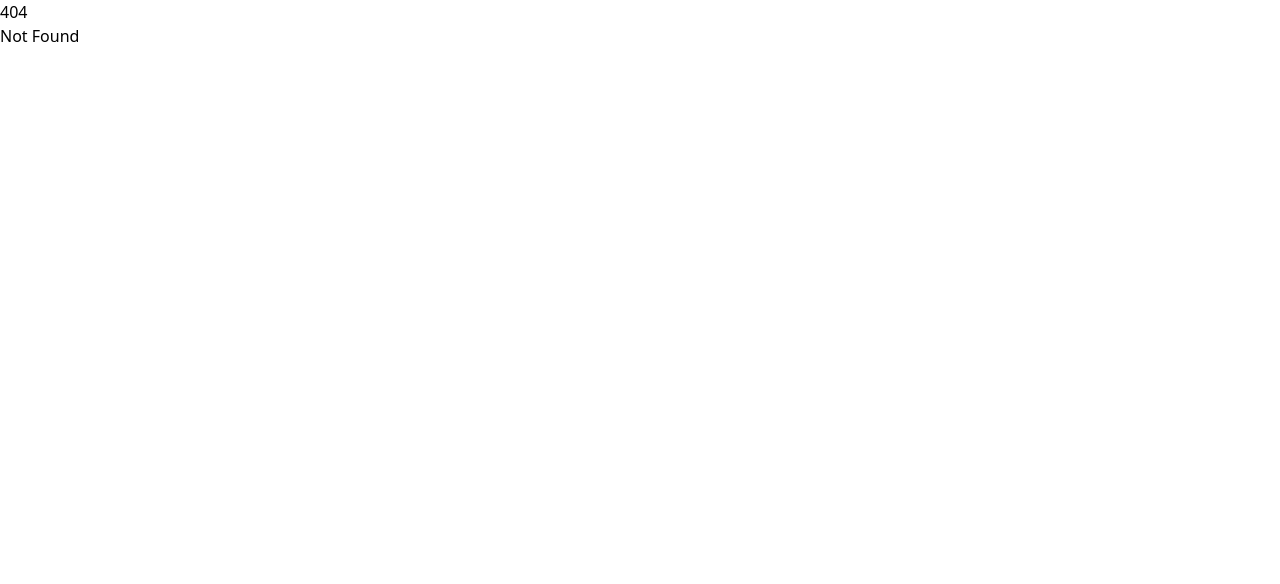
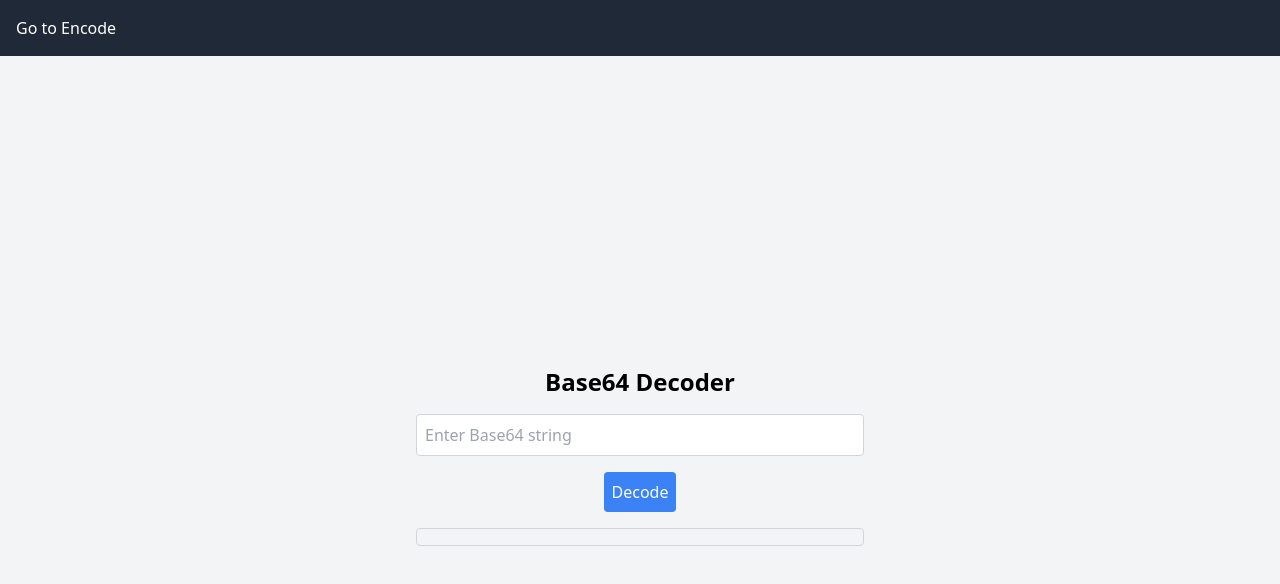
Before and after one commit to adamjsturge/dev-tools, a SvelteKit app: page /base64/decode in a window 1280 px wide. Before the commit this address had no page. Shown: the top 584 px of the page. Built offline with nearby package versions, Linux system fonts and the light colour scheme.

Commit message:
Add Basic Base64 Stuff

```diff
--- a/src/routes/+layout.svelte
+++ b/src/routes/+layout.svelte
@@ -1,5 +1,4 @@
 <script>
 	import '../app.css';
 </script>
-
 <slot></slot>
--- a/src/routes/+page.svelte
+++ b/src/routes/+page.svelte
@@ -1,2 +1,14 @@
-<h1>Welcome to SvelteKit</h1>
-<p>Visit <a href="https://kit.svelte.dev">kit.svelte.dev</a> to read the documentation</p>
+<div class="container mx-auto p-4">
+    <h1 class="text-2xl font-bold mb-4">Tools Menu</h1>
+    <div class="grid grid-cols-1 md:grid-cols-3 gap-4">
+      <a href="/base64/encode" class="block p-6 bg-blue-500 text-white text-center rounded-lg shadow-md hover:bg-blue-700">
+        Base64 Encode
+      </a>
+      <a href="/base64/decode" class="block p-6 bg-green-500 text-white text-center rounded-lg shadow-md hover:bg-green-700">
+        Base64 Decode
+      </a>
+      <a href="/qr-code" class="block p-6 bg-red-500 text-white text-center rounded-lg shadow-md hover:bg-red-700">
+        QR Code
+      </a>
+    </div>
+  </div>
--- /dev/null
+++ b/src/routes/base64/+layout.svelte
@@ -0,0 +1,13 @@
+<script>
+    import { page } from '$app/stores';
+</script>
+
+<nav class="bg-gray-800 p-4">
+  {#if $page.url.pathname === '/base64/encode'}
+    <a href="/base64/decode" class="text-white hover:text-gray-400">Go to Decode</a>
+  {:else if $page.url.pathname === '/base64/decode'}
+    <a href="/base64/encode" class="text-white hover:text-gray-400">Go to Encode</a>
+  {/if}
+</nav>
+
+<slot></slot>
--- /dev/null
+++ b/src/routes/base64/+page.svelte
@@ -0,0 +1,10 @@
+<script>
+    import { goto } from '$app/navigation';
+    import { onMount } from 'svelte';
+
+    onMount(() => {
+      goto('/base64/encode');
+    });
+    </script>
+
+    <p>Redirecting...</p>
--- /dev/null
+++ b/src/routes/base64/decode/+page.svelte
@@ -0,0 +1,31 @@
+<script>
+  let base64Input = '';
+  let decodedOutput = '';
+
+  function decodeBase64() {
+    try {
+      decodedOutput = atob(base64Input);
+    } catch (e) {
+      decodedOutput = 'Invalid Base64 string';
+    }
+  }
+</script>
+
+<div class="flex flex-col items-center justify-center min-h-screen bg-gray-100 p-4">
+  <h1 class="text-2xl font-bold mb-4">Base64 Decoder</h1>
+  <input
+    type="text"
+    bind:value={base64Input}
+    placeholder="Enter Base64 string"
+    class="p-2 border border-gray-300 rounded mb-4 w-full max-w-md"
+  />
+  <button
+    on:click={decodeBase64}
+    class="bg-blue-500 text-white p-2 rounded hover:bg-blue-700"
+  >
+    Decode
+  </button>
+  <div class="mt-4 p-2 border border-gray-300 rounded w-full max-w-md">
+    <p class="break-words">{decodedOutput}</p>
+  </div>
+</div>
--- /dev/null
+++ b/src/routes/base64/encode/+page.svelte
@@ -0,0 +1,31 @@
+<script>
+    let textInput = '';
+    let encodedOutput = '';
+
+    function decodeBase64() {
+      try {
+        encodedOutput = btoa(textInput);
+      } catch (e) {
+        encodedOutput = 'Invalid string';
+      }
+    }
+  </script>
+
+  <div class="flex flex-col items-center justify-center min-h-screen bg-gray-100 p-4">
+    <h1 class="text-2xl font-bold mb-4">Base64 Encoder</h1>
+    <input
+      type="text"
+      bind:value={textInput}
+      placeholder="Enter Base64 string"
+      class="p-2 border border-gray-300 rounded mb-4 w-full max-w-md"
+    />
+    <button
+      on:click={decodeBase64}
+      class="bg-blue-500 text-white p-2 rounded hover:bg-blue-700"
+    >
+      Encode
+    </button>
+    <div class="mt-4 p-2 border border-gray-300 rounded w-full max-w-md">
+      <p class="break-words">{encodedOutput}</p>
+    </div>
+  </div>
```
